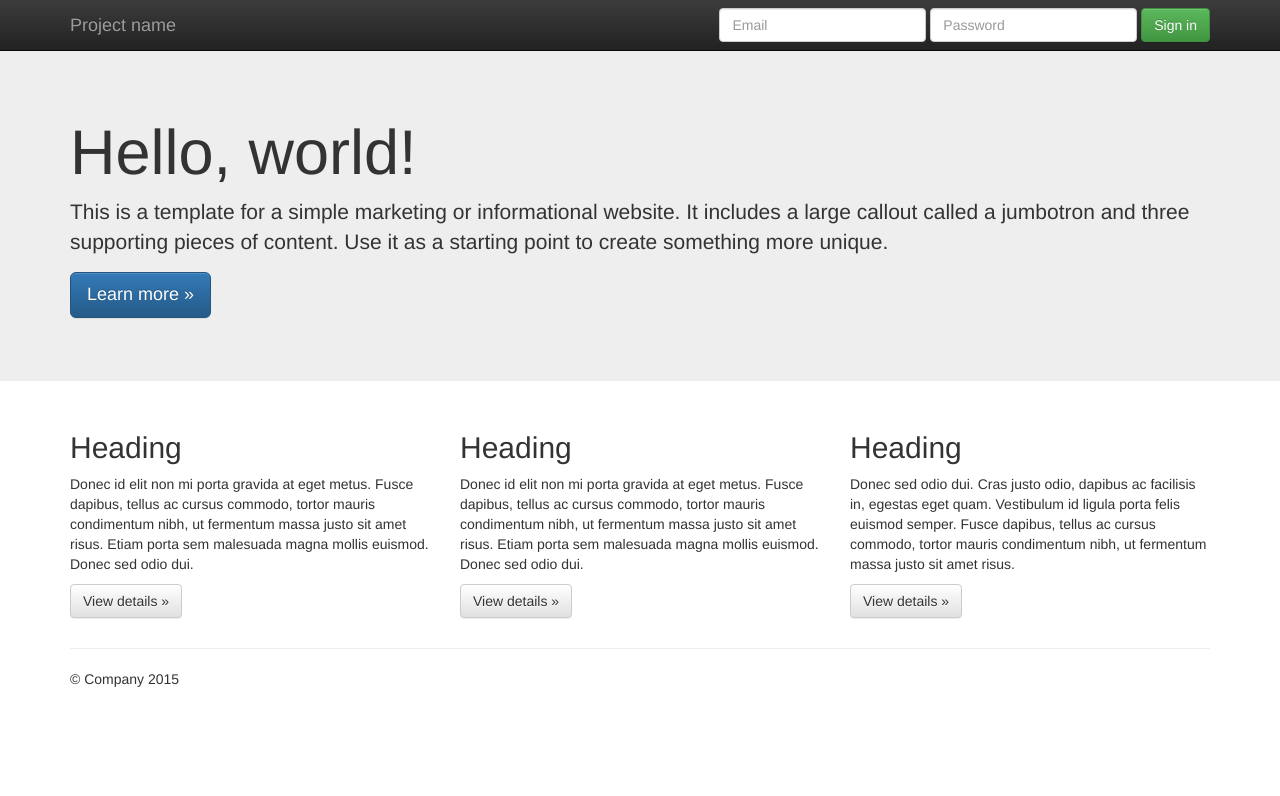
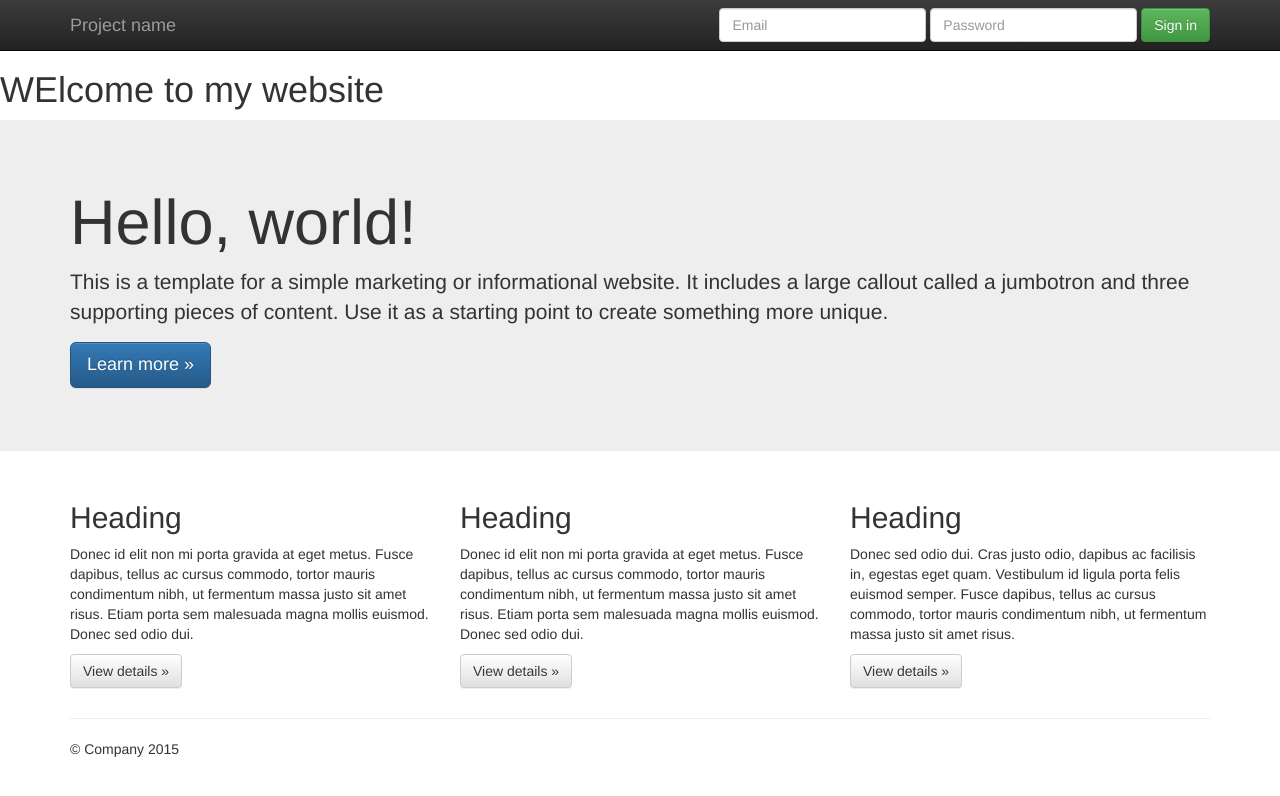
Before and after one commit to mahjen07/my-website, a plain HTML site: page index.html in a window 1280 px wide. Drawn offline with nearby package versions, Linux system fonts and the light colour scheme.

Commit message:
some modification

```diff
--- a/index.html
+++ b/index.html
@@ -24,6 +24,7 @@
         <script src="js/vendor/modernizr-2.8.3-respond-1.4.2.min.js"></script>
     </head>
     <body>
+        <h1> WElcome to my website</h1>
         <!--[if lt IE 8]>
             <p class="browserupgrade">You are using an <strong>outdated</strong> browser. Please <a href="http://browsehappy.com/">upgrade your browser</a> to improve your experience.</p>
         <![endif]-->
```
